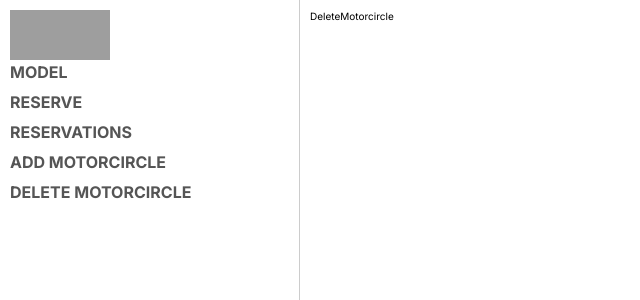
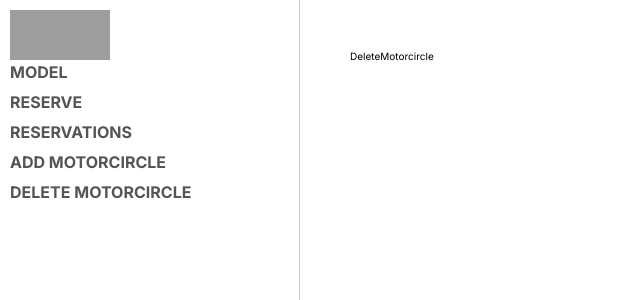
Before and after one commit to zeff96/booking_app, a Next.js app: page /motorcircles/deleteMotorcircle in a window 1280 px wide. Shown: the top 300 px of the page, without its empty margins (0-640 px from the left). Built offline with nearby package versions, Linux system fonts and the light colour scheme; no server answers; grey boxes are pictures that could not be loaded.

Commit message:
Add padding to main page

```diff
--- a/app/motorcircles/page.module.css
+++ b/app/motorcircles/page.module.css
@@ -6,7 +6,8 @@
 .main {
   height: 100%;
   margin-left: 30rem;
-  padding: 1rem;
+  padding: 5rem;
+  position: relative;
 }
 
 .wrapper {
```
